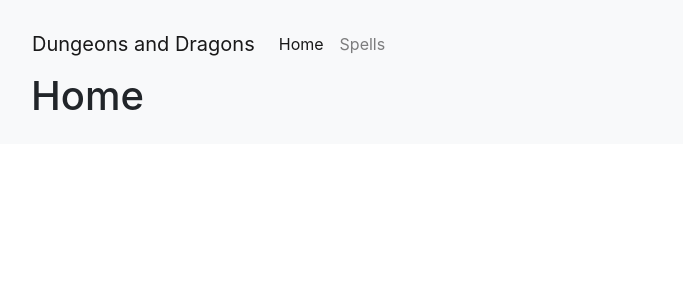
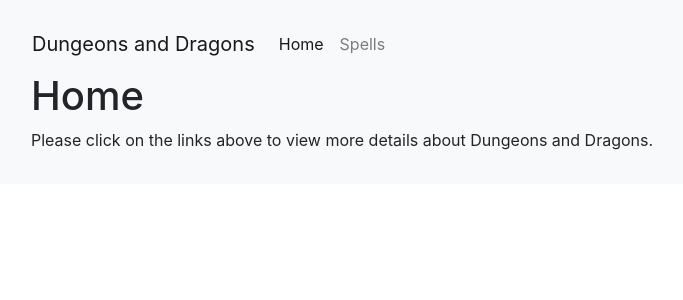
Before and after one commit to tahleegrace/DungeonsAndDragons, a React (Create React App) app in the folder DungeonsAndDragons/: page / in a window 1280 px wide. Shown: the top 300 px of the page, without its empty margins (0-683 px from the left). Built offline with nearby package versions, Linux system fonts and the light colour scheme.

Commit message:
Added introductory text to home page.

```diff
--- a/DungeonsAndDragons/src/pages/home/home.tsx
+++ b/DungeonsAndDragons/src/pages/home/home.tsx
@@ -2,6 +2,7 @@
     return (
         <main>
             <h1>Home</h1>
+            <p>Please click on the links above to view more details about Dungeons and Dragons.</p>
         </main>
     );
 }
```
